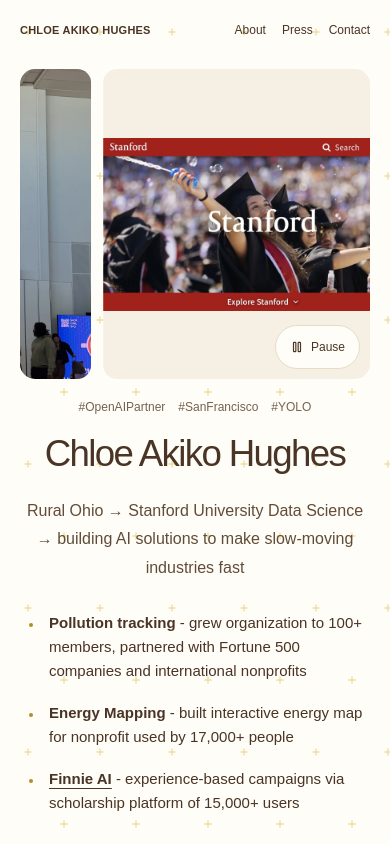
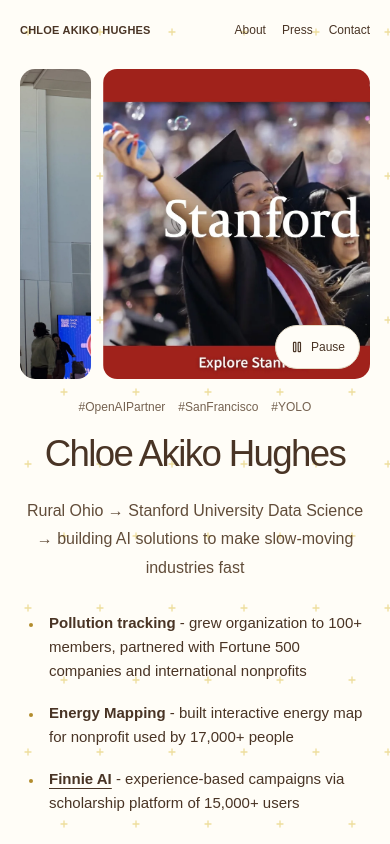
Before and after one commit to chloeahughes/personalweb, a Next.js app: page / in a window 390 px wide. Shown: the top 844 px of the page. Built offline with nearby package versions, Linux system fonts and the light colour scheme.

Commit message:
Fill carousel photo frames without letterboxing

```diff
--- a/components/photo-carousel.module.css
+++ b/components/photo-carousel.module.css
@@ -3,7 +3,7 @@
 .viewport:focus-visible { outline: 3px solid #a67a24; outline-offset: 6px; }
 .track { display: flex; touch-action: pan-y pinch-zoom; margin-left: -18px; }
 .slide { flex: 0 0 auto; min-width: 0; padding-left: 18px; }
-.photo { display: block; height: clamp(300px, 32vw, 400px); width: auto; max-width: 78vw; object-fit: contain; background: #f5f0e3; border-radius: 14px; user-select: none; }
+.photo { display: block; height: clamp(300px, 32vw, 400px); width: auto; max-width: 78vw; object-fit: cover; background: #f5f0e3; border-radius: 14px; user-select: none; }
 .playback { position: absolute; right: 14px; bottom: 14px; display: inline-flex; align-items: center; justify-content: center; gap: 7px; min-height: 44px; padding: 0 14px; border: 1px solid var(--site-border); border-radius: 24px; background: var(--site-paper); color: inherit; font-size: 12px; cursor: pointer; }
 .playback:hover { background: #f6edcf; }
 .playback:disabled { opacity: .35; cursor: default; }
```
